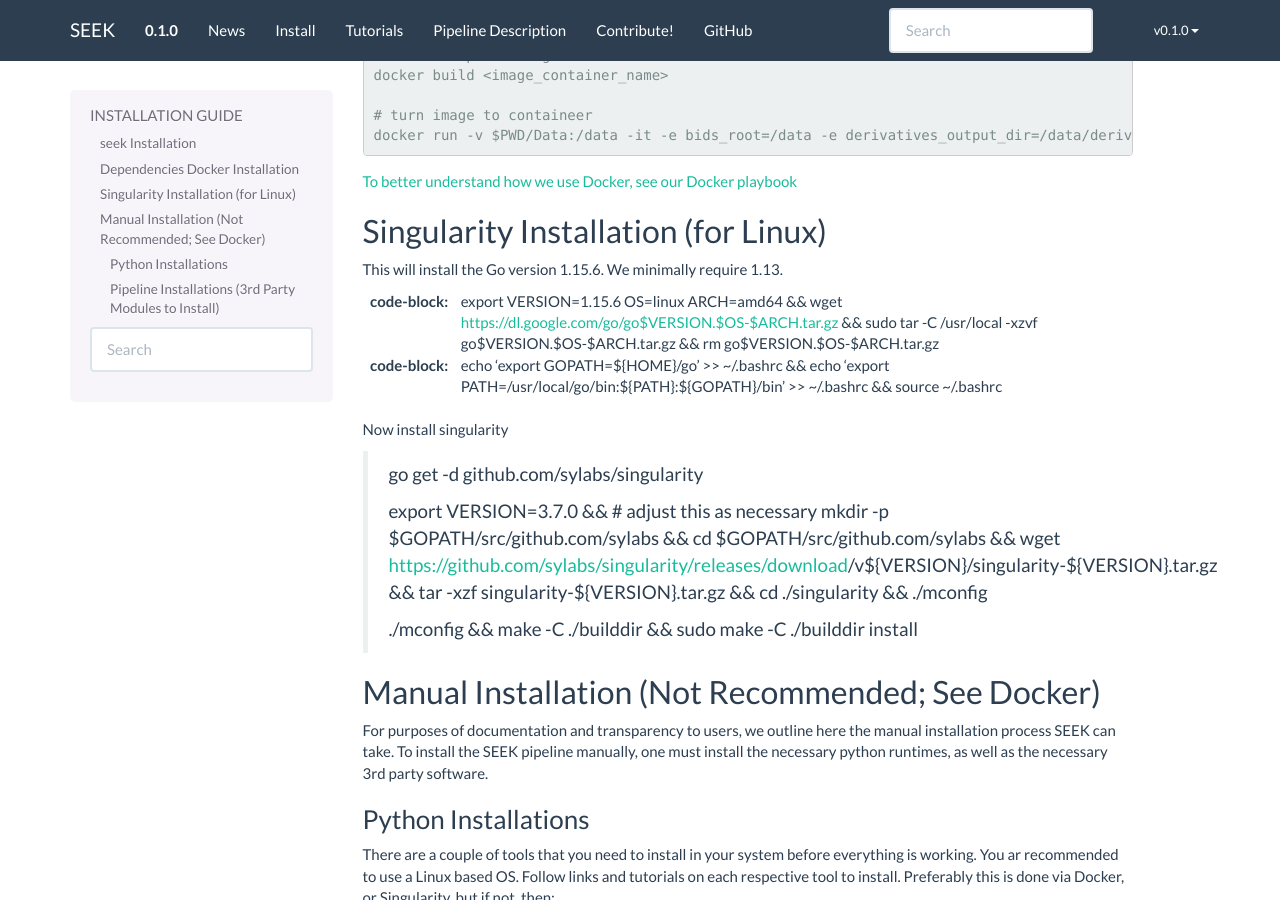
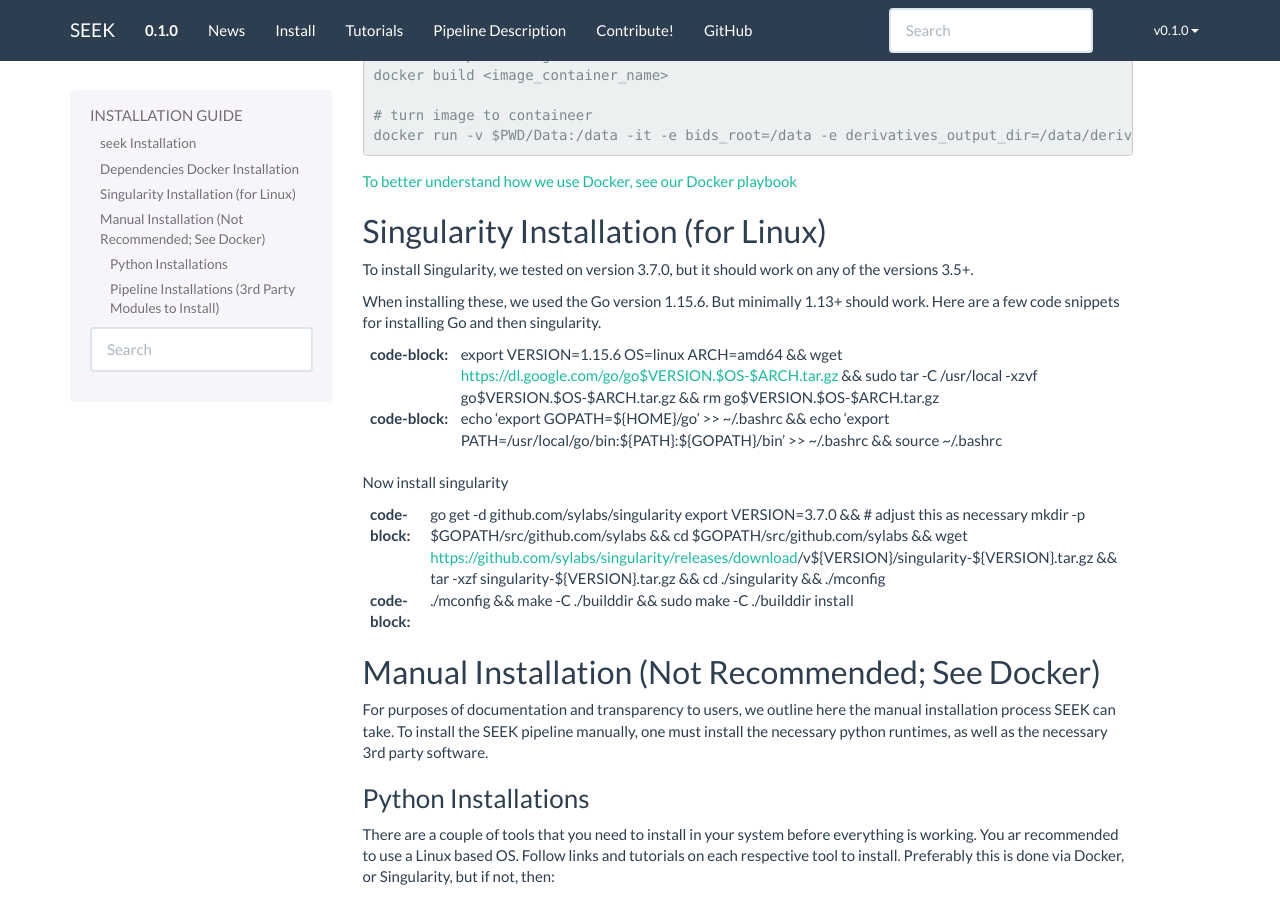
Before and after one commit to ncsl/seek, a Sphinx documentation site: the page built from doc/installation.rst, in a window 1280 px wide and 900 px high, scrolled down 713 px. Built offline with Sphinx 7.4.7, drawn with Linux system fonts in a browser that asks for light colours; cross-references to code outside the pages are shown as plain code.

Commit message:
Adding additional instructions for installing singularity.

```diff
--- a/doc/installation.rst
+++ b/doc/installation.rst
@@ -56,8 +56,12 @@
 
 Singularity Installation (for Linux)
 ------------------------------------
-This will install the Go version 1.15.6. We minimally require
-1.13.
+To install Singularity, we tested on version 3.7.0, but it should work
+on any of the versions 3.5+.
+
+When installing these, we used the Go version 1.15.6.
+But minimally 1.13+ should work. Here are a few code snippets
+for installing Go and then singularity.
 
 :code-block:
 
@@ -74,8 +78,9 @@
 
 Now install singularity
 
+:code-block:
+
     go get -d github.com/sylabs/singularity
-
     export VERSION=3.7.0 && # adjust this as necessary \
     mkdir -p $GOPATH/src/github.com/sylabs && \
     cd $GOPATH/src/github.com/sylabs && \
@@ -83,6 +88,8 @@
     tar -xzf singularity-${VERSION}.tar.gz && \
     cd ./singularity && \
     ./mconfig
+
+:code-block:
 
     ./mconfig && \
     make -C ./builddir && \
```
Also changed, not shown: 1 other file.
